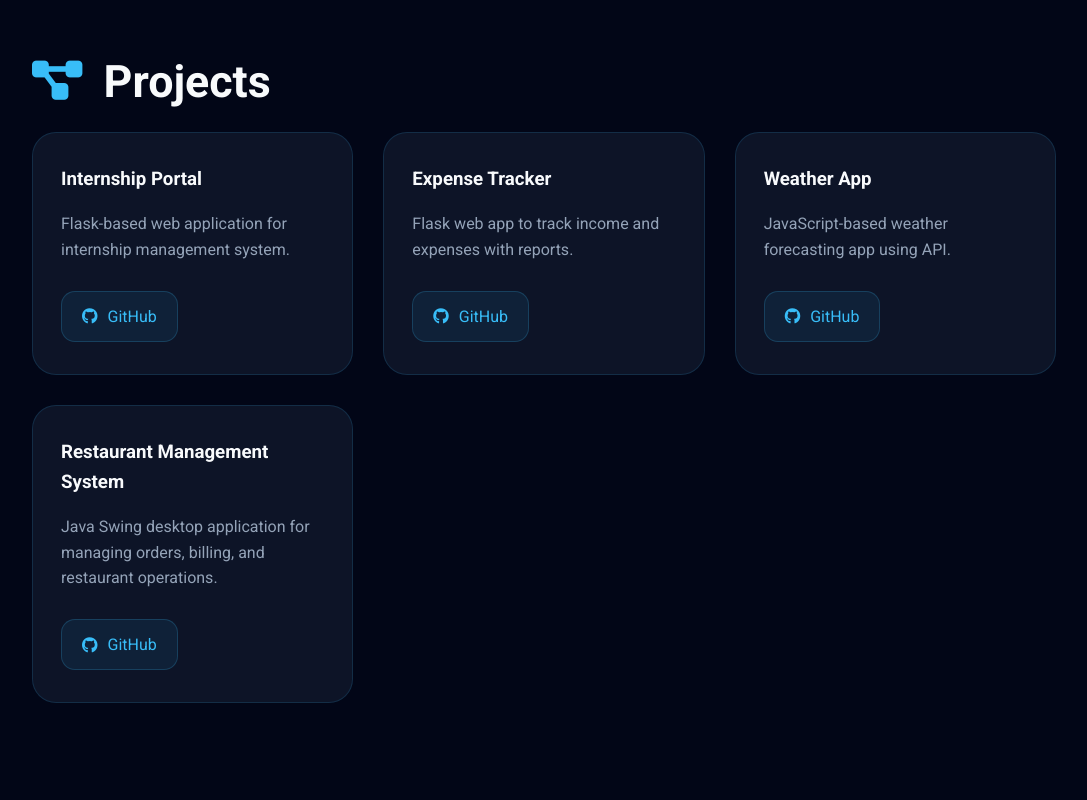
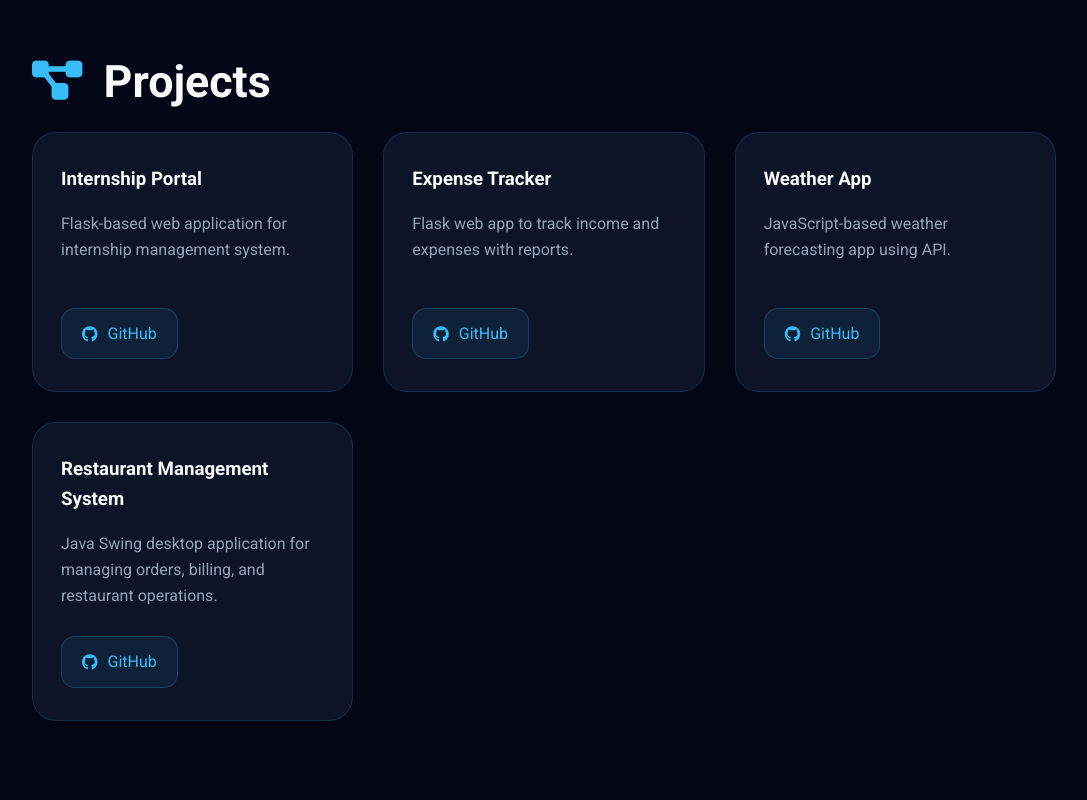
Before and after one commit to shrawi10317/Portfolio_website, a plain HTML site: page index.html in a window 1280 px wide. Shown: the part 4480-5280 px from the top of the page, without its empty margins (96-1183 px from the left). Drawn offline with Linux system fonts and the light colour scheme.

Commit message:
update project section

```diff
--- a/styles.css
+++ b/styles.css
@@ -673,10 +673,18 @@ nav{
   repeat(auto-fit,minmax(320px,1fr));
 
   gap:30px;
+
+  align-items:stretch;
 }
 
 .project-card{
   padding:32px 28px;
+
+  display:flex;
+  flex-direction:column;
+  justify-content:space-between;
+
+  min-height:260px;
 }
 
 .project-card h3{
@@ -687,6 +695,12 @@ nav{
 .project-card p{
   color:#94a3b8;
   margin-bottom:28px;
+
+  flex-grow:1;
+}
+
+.project-links{
+  margin-top:auto;
 }
 
 .project-links a{
```
Also changed, not shown: index.html (+2 -2 lines).
